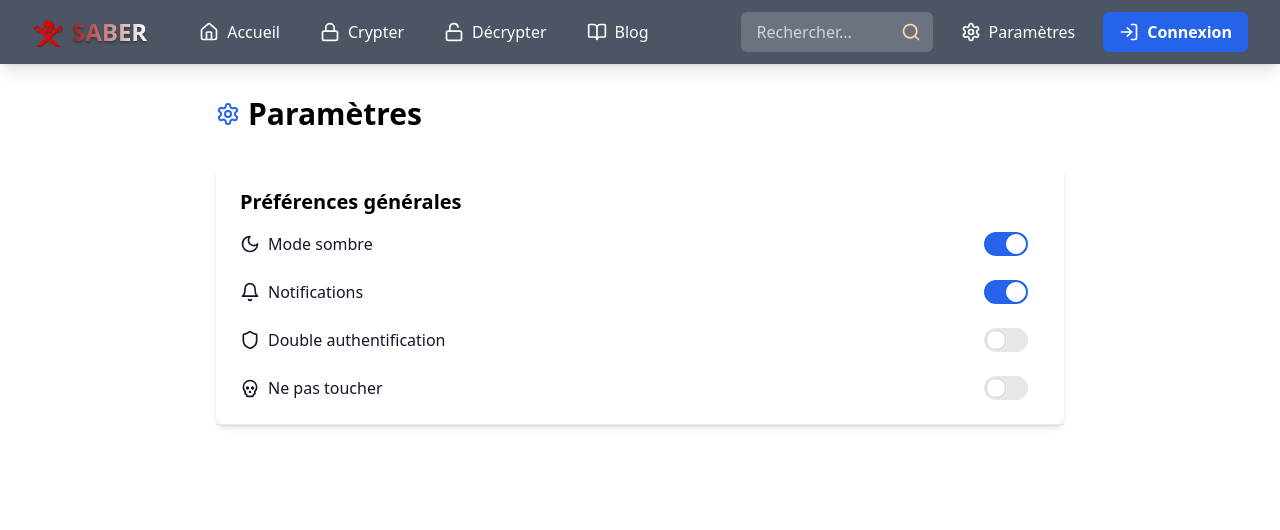
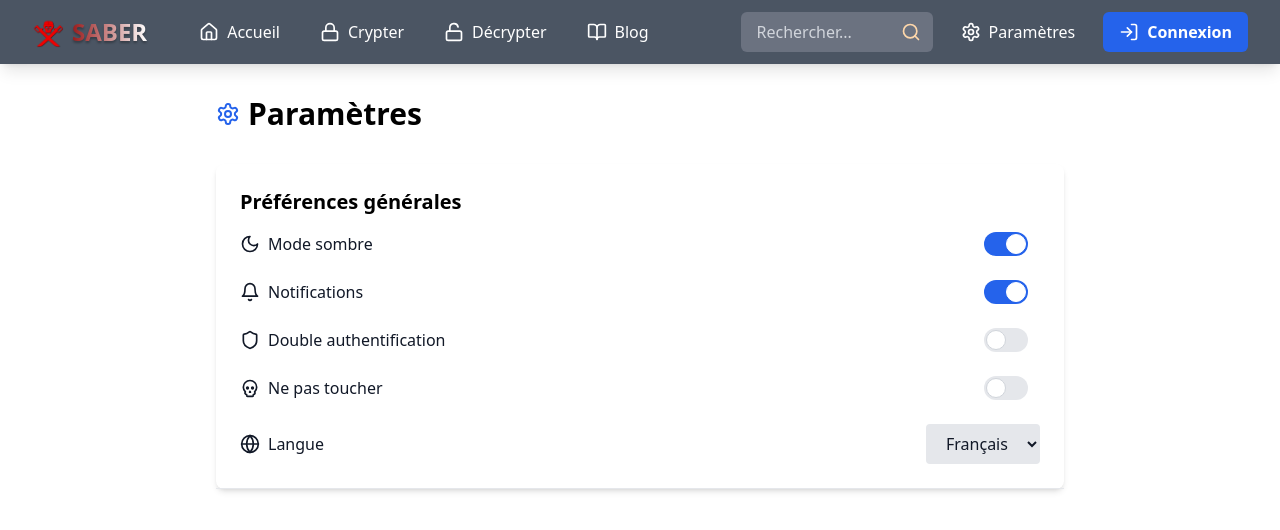
Before and after one commit to mpgamer75/fall2024-webtech-210, a Next.js app in the folder app-cryptage/: page /settings in a window 1280 px wide. Shown: the top 530 px of the page. Built offline with nearby package versions, Linux system fonts and the light colour scheme; no server answers.

Commit message:
feat:setting

```diff
--- a/app-cryptage/next.config.mjs
+++ b/app-cryptage/next.config.mjs
@@ -1,4 +1,5 @@
 /** @type {import('next').NextConfig} */
+
 
 
 const nextConfig = {};
--- a/app-cryptage/src/app/settings/page.js
+++ b/app-cryptage/src/app/settings/page.js
@@ -1,7 +1,8 @@
 'use client';
 
-import { Settings, Bell, Shield, Moon, Skull, Sun } from 'lucide-react';
+import { Settings, Bell, Shield, Moon, Skull, Sun, Globe } from 'lucide-react';
 import { useTheme } from '../contexts/ThemeContext';
+//import { useLanguage } from '../contexts/LanguageContext';
 import { useState } from 'react';
 import { useRouter } from 'next/navigation';
 
@@ -28,6 +29,7 @@ const ToggleSwitch = ({ checked, onChange, label }) => (
 
 export default function SettingsPage() {
  const { theme, toggleTheme } = useTheme();
+ //const { language, changeLanguage } = useLanguage();
  const [notifications, setNotifications] = useState(true);
  const [twoFactor, setTwoFactor] = useState(false);
  const [doNotTouch, setDoNotTouch] = useState(false);
@@ -54,6 +56,7 @@ export default function SettingsPage() {
          </h2>
 
          <div className="space-y-6">
+           {/* Mode sombre / clair */}
            <div className="flex items-center justify-between">
              <div className="flex items-center gap-2">
                {theme === 'dark' ? (
@@ -71,6 +74,7 @@ export default function SettingsPage() {
              />
            </div>
 
+           {/* Notifications */}
            <div className="flex items-center justify-between">
              <div className="flex items-center gap-2">
                <Bell className="dark:text-white text-gray-900" size={20} />
@@ -82,6 +86,7 @@ export default function SettingsPage() {
              />
            </div>
 
+           {/* Double authentification */}
            <div className="flex items-center justify-between">
              <div className="flex items-center gap-2">
                <Shield className="dark:text-white text-gray-900" size={20} />
@@ -93,6 +98,7 @@ export default function SettingsPage() {
              />
            </div>
 
+           {/* Ne pas toucher */}
            <div className="flex items-center justify-between">
              <div className="flex items-center gap-2">
                <Skull className="dark:text-white text-gray-900" size={20} />
@@ -103,6 +109,22 @@ export default function SettingsPage() {
                onChange={handleRedirect}
              />
            </div>
+
+           {/* Choix de la langue */}
+           <div className="flex items-center justify-between">
+             <div className="flex items-center gap-2">
+               <Globe className="dark:text-white text-gray-900" size={20} />
+               <span className="dark:text-white text-gray-900">Langue</span>
+             </div>
+             <select
+               //value={language}
+               onChange={(e) => changeLanguage(e.target.value)}
+               className="px-4 py-2 rounded bg-gray-200 dark:bg-gray-700 text-gray-900 dark:text-white"
+             >
+               <option value="en">Français</option>
+               <option value="fr">English</option>
+             </select>
+           </div>
          </div>
        </div>
      </div>
```
